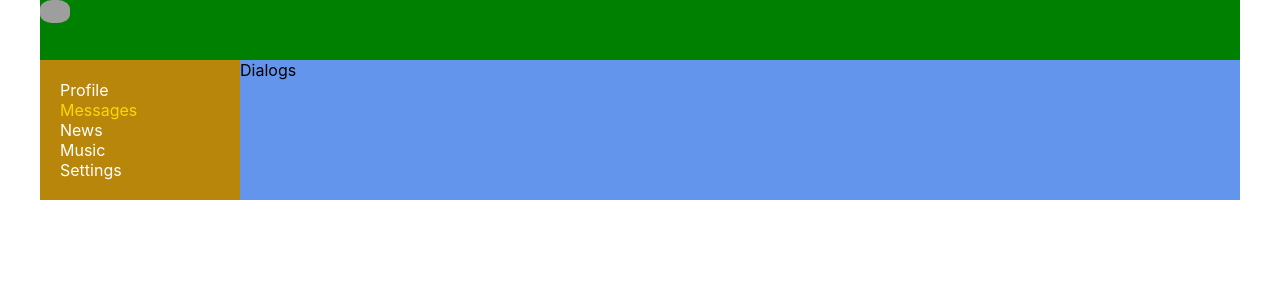
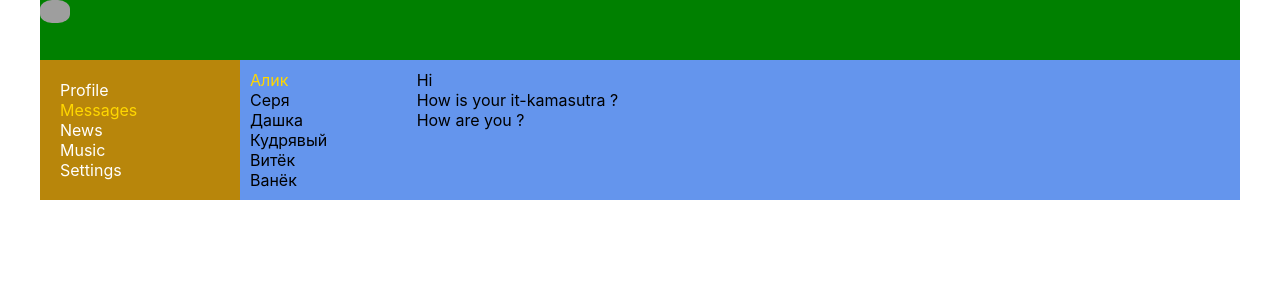
Before and after one commit to AShamshin/samurai-way-main, a React (Create React App) app: page /dialogs in a window 1280 px wide. Shown: the top 300 px of the page. Built offline with nearby package versions, Linux system fonts and the light colour scheme; grey boxes are pictures that could not be loaded.

Commit message:
21 - Typesetting the Dialogue Page

```diff
--- a/src/components/Dialogs/Dialogs.module.css
+++ b/src/components/Dialogs/Dialogs.module.css
@@ -0,0 +1,23 @@
+.dialogs {
+  display: grid;
+
+  grid-template-columns: 2fr 10fr;
+}
+
+.dialogsItem {
+  padding: 10px;
+}
+
+.dialogsItem .active {
+  color: gold;
+}
+
+.messages {
+  padding: 10px;
+}
+
+.dialog {
+}
+
+.message {
+}
--- a/src/components/Dialogs/Dialogs.tsx
+++ b/src/components/Dialogs/Dialogs.tsx
@@ -1,6 +1,22 @@
 import s from './Dialogs.module.css';
 
 const Dialogs = (props: any) => {
-  return <div className={s.content}>Dialogs</div>;
+  return (
+    <div className={s.dialogs}>
+      <div className={s.dialogsItem}>
+        <div className={s.dialog + ' ' + s.active}>Алик</div>
+        <div className={s.dialog}>Серя</div>
+        <div className={s.dialog}>Дашка</div>
+        <div className={s.dialog}>Кудрявый</div>
+        <div className={s.dialog}>Витёк</div>
+        <div className={s.dialog}>Ванёк</div>
+      </div>
+      <div className={s.messages}>
+        <div className={s.message}>Hi</div>
+        <div className={s.message}>How is your it-kamasutra ?</div>
+        <div className={s.message}>How are you ?</div>
+      </div>
+    </div>
+  );
 };
 export default Dialogs;
```
